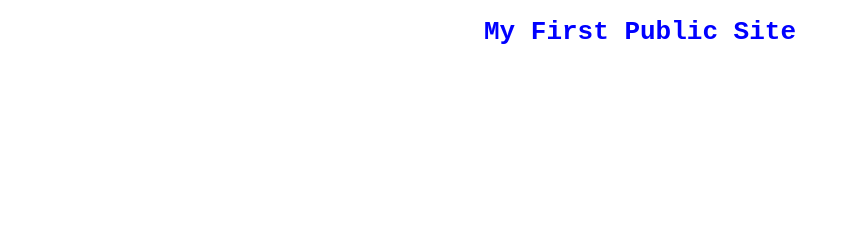
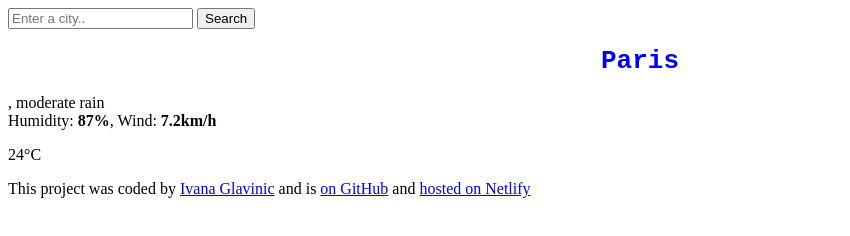
Before and after one commit to ivanaglavinic/my-practice, a plain HTML site: page index.html in a window 1280 px wide. Shown: the whole page, without its empty margins (0-850 px from the left). Drawn offline with Linux system fonts and the light colour scheme.

Commit message:
Update index.html

```diff
--- a/index.html
+++ b/index.html
@@ -7,7 +7,44 @@
     <title>My Practice</title>
   </head>
   <body>
-    <h1>My First Public Site</h1>
+    <div class="weather-app">
+      <header>
+        <form id="search-form">
+          <input
+            type="search"
+            placeholder="Enter a city.."
+            required
+            class="search-input"
+            id="search-input"
+          />
+          <input type="submit" value="Search" class="search-button" />
+        </form>
+      </header>
+      <main>
+        <div class="current-weather">
+          <div>
+            <h1 class="current-city" id="current-city">Paris</h1>
+            <p class="current-details">
+              <span id="current-date"></span>, moderate rain <br />
+              Humidity: <strong>87%</strong>, Wind: <strong>7.2km/h</strong>
+            </p>
+          </div>
+          <div class="current-temperature">
+            <span class="current-temperature-icon"></span
+            ><span class="temperature-value">24</span
+            ><span class="current-temperature-unit">°C</span>
+          </div>
+        </div>
+      </main>
+      <footer>
+        <p>
+          This project was coded by
+          <a href="#" target="_blank">Ivana Glavinic</a> and is
+          <a href="#" target="_blank"> on GitHub</a> and
+          <a href="#" target="_blank">hosted on Netlify</a>
+        </p>
+      </footer>
+    </div>
 
     <script src="index.js"></script>
   </body>
```
